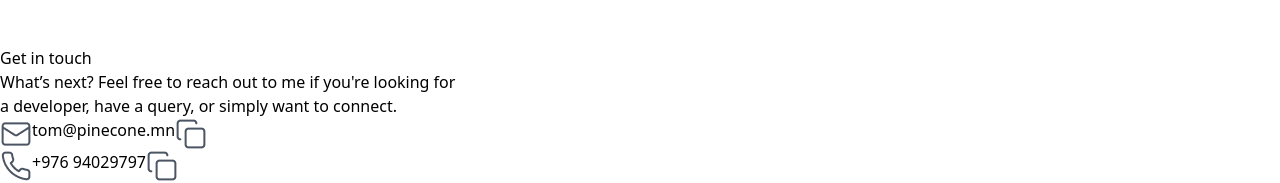
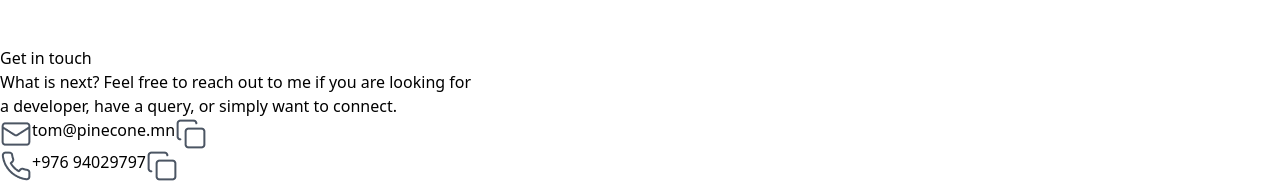
Before and after one commit to 14Berhee/portfolio-react, a Next.js app: page / in a window 1280 px wide. Shown: the part 4725-4908 px from the top of the page. Built offline with nearby package versions, Linux system fonts and the light colour scheme.

Commit message:
deployment

```diff
--- a/src/Components/Footer.js
+++ b/src/Components/Footer.js
@@ -6,7 +6,9 @@
           Get in touch
         </p>
         <div className="flex flex-col items-center mb-12">
-          <p>What’s next? Feel free to reach out to me if you're looking for</p>
+          <p>
+            What is next? Feel free to reach out to me if you are looking for
+          </p>
           <p>a developer, have a query, or simply want to connect.</p>
         </div>
         <div>
@@ -59,7 +61,7 @@
               d="M28 10C28 10 27.3 12.1 26 13.4C27.6 23.4 16.6 30.7 8 25C10.2 25.1 12.4 24.4 14 23C9 21.5 6.5 15.6 9 11C11.2 13.6 14.6 15.1 18 15C17.1 10.8 22 8.4 25 11.2C26.1 11.2 28 10 28 10Z"
               stroke="#4B5563"
               strokeWidth="2"
-              strokelinecap="round"
+              strokeLinecap="round"
               strokelinejoin="round"
             />
           </svg>
@@ -81,8 +83,8 @@
               d="M18 8H21.5C21.9596 8 22.4148 8.09053 22.8394 8.26642C23.264 8.44231 23.6499 8.70012 23.9749 9.02513C24.2999 9.35013 24.5577 9.73597 24.7336 10.1606C24.9095 10.5852 25 11.0404 25 11.5C25 11.9596 24.9095 12.4148 24.7336 12.8394C24.5577 13.264 24.2999 13.6499 23.9749 13.9749C23.6499 14.2999 23.264 14.5577 22.8394 14.7336C22.4148 14.9095 21.9596 15 21.5 15H18V8Z"
               stroke="#4B5563"
               strokeWidth="2"
-              strokelinecap="round"
-              strokelinejoin="round"
+              strokeLinecap="round"
+              strokeLinejoin="round"
             />
             <path
               d="M18 18.5C18 18.0404 18.0905 17.5852 18.2664 17.1606C18.4423 16.736 18.7001 16.3501 19.0251 16.0251C19.3501 15.7001 19.736 15.4423 20.1606 15.2664C20.5852 15.0905 21.0404 15 21.5 15C21.9596 15 22.4148 15.0905 22.8394 15.2664C23.264 15.4423 23.6499 15.7001 23.9749 16.0251C24.2999 16.3501 24.5577 16.736 24.7336 17.1606C24.9095 17.5852 25 18.0404 25 18.5C25 18.9596 24.9095 19.4148 24.7336 19.8394C24.5577 20.264 24.2999 20.6499 23.9749 20.9749C23.6499 21.2999 23.264 21.5577 22.8394 21.7336C22.4148 21.9095 21.9596 22 21.5 22C21.0404 22 20.5852 21.9095 20.1606 21.7336C19.736 21.5577 19.3501 21.2999 19.0251 20.9749C18.7001 20.6499 18.4423 20.264 18.2664 19.8394C18.0905 19.4148 18 18.9596 18 18.5Z"
```
